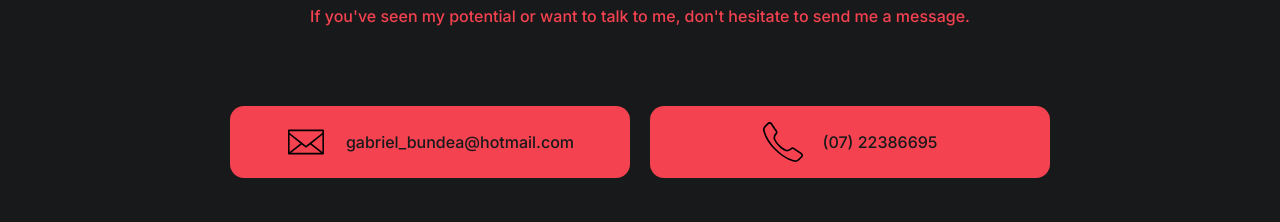
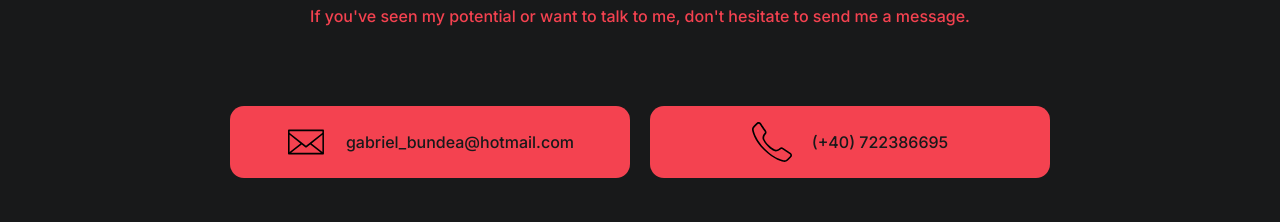
Before and after one commit to Gabrielish/portfolio, a React (Create React App) app: page / in a window 1280 px wide. Shown: the part 1820-2042 px from the top of the page. Built offline with nearby package versions, Linux system fonts and the light colour scheme.

Commit message:
Curiculum link

```diff
--- a/src/components/Contact/Contact.js
+++ b/src/components/Contact/Contact.js
@@ -19,7 +19,7 @@ export function Contact(){
         </div>
         <div>
           <img src={phoneIcon} alt="Email" />
-          <a href="tel:0722386695">(07) 22386695</a>
+          <a href="tel:0722386695">(+40) 722386695</a>
         </div>
       </div>
       <Form></Form>
--- a/src/components/Header/Header.js
+++ b/src/components/Header/Header.js
@@ -47,7 +47,7 @@ export function Header() {
           <NavHashLink smooth to="#contact" onClick={closeMenu}>
             Contact
           </NavHashLink>
-          <a href={Curiculum} download className="button">
+          <a href={Curiculum} target='_blank' rel='noopener noreferrer' className="button">
             CV
           </a>
         </nav>
```
